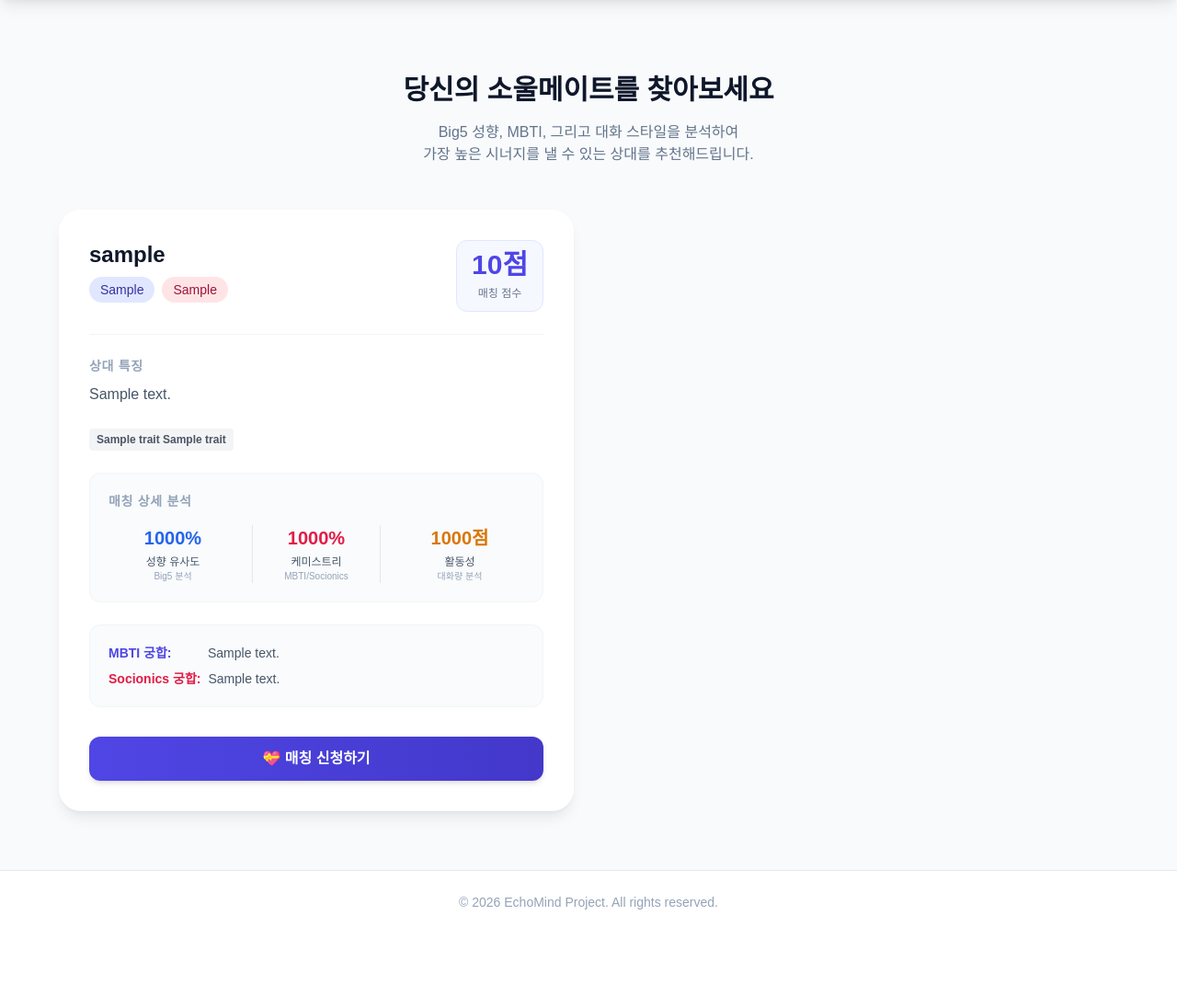
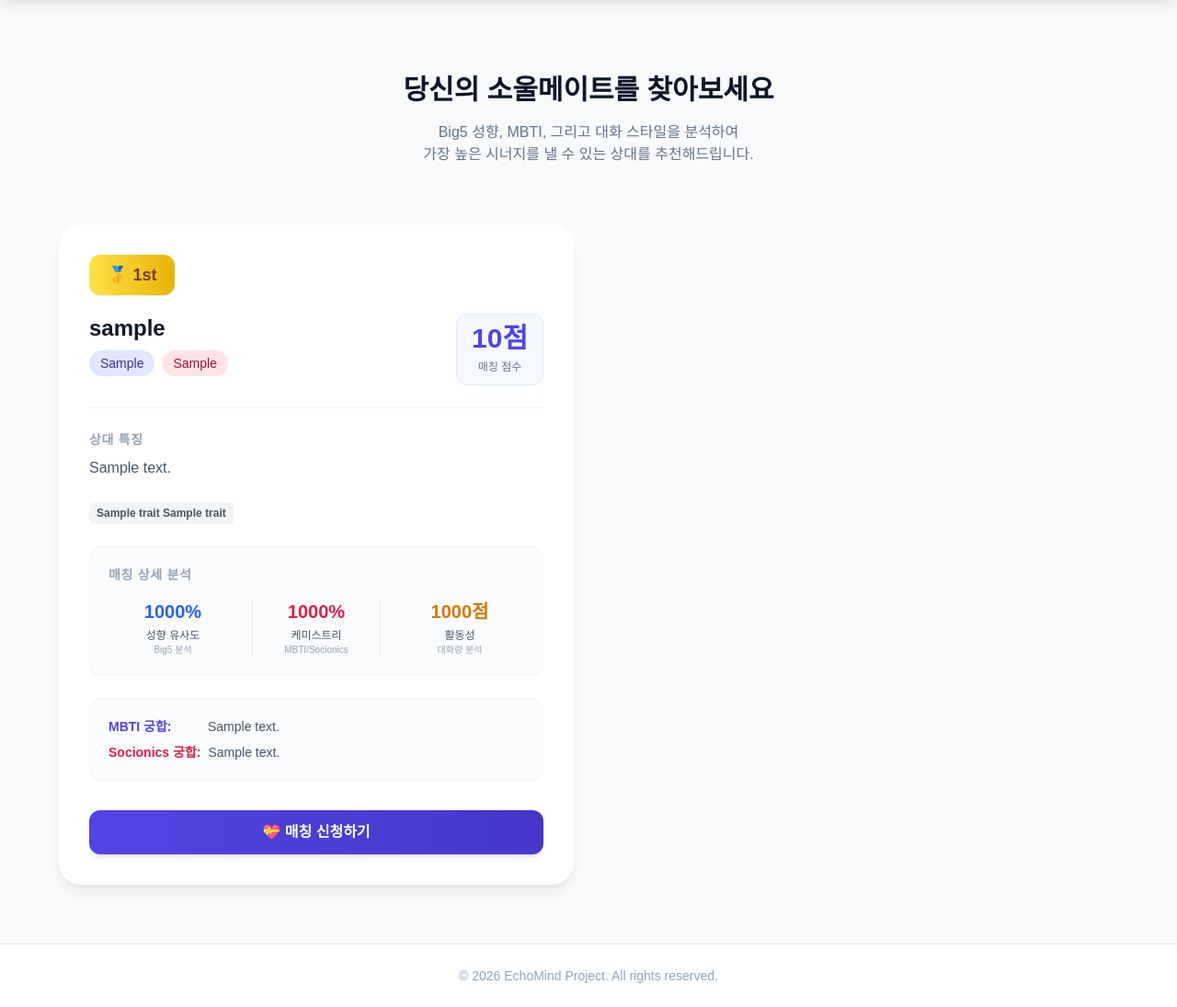
Before and after one commit to 2026TUKCOMCD/EchoMind, a Flask app: template templates/match.html in a window 1280 px wide. Shown: the part 66-1161 px from the top of the page at 92% size. Before the commit the page ends 1055 px from the top, so only its background shows below. Run offline with Flask 3, Linux system fonts and the light colour scheme; the template is opened without the code that fills it: most values are stand-ins (such as "Sample title", 1, 10 or a date in 2020); some libraries are stand-ins or nearby versions.

Commit message:
add matching rank UI
-매칭 순위 ui 추가
-분석결과에서 심미안 항목을 개방성으로 수정
-매칭 시뮬레이션에서 가중치가 음수로 되는 버그 수정

```diff
--- a/templates/match.html
+++ b/templates/match.html
@@ -16,7 +16,29 @@
     <div class="grid grid-cols-1 lg:grid-cols-2 gap-8">
         {% for cand in candidates %}
         <div
-            class="glass-panel p-8 rounded-3xl hover:shadow-xl transition-all duration-300 transform hover:-translate-y-1">
+            class="glass-panel p-8 rounded-3xl hover:shadow-xl transition-all duration-300 transform hover:-translate-y-1 mt-4">
+
+            <!-- [NEW] Ranking Badge (Inside Card) -->
+            <div class="mb-5">
+                {% if loop.index == 1 %}
+                <span
+                    class="bg-gradient-to-r from-yellow-300 to-yellow-500 text-yellow-900 shadow-sm text-lg font-black px-5 py-2 rounded-xl inline-flex items-center gap-2">🥇
+                    1st</span>
+                {% elif loop.index == 2 %}
+                <span
+                    class="bg-gradient-to-r from-slate-200 to-slate-400 text-slate-800 shadow-sm text-lg font-black px-5 py-2 rounded-xl inline-flex items-center gap-2">🥈
+                    2nd</span>
+                {% elif loop.index == 3 %}
+                <span
+                    class="bg-gradient-to-r from-amber-600 to-amber-800 text-white shadow-sm text-lg font-black px-5 py-2 rounded-xl inline-flex items-center gap-2">🥉
+                    3rd</span>
+                {% else %}
+                <span
+                    class="bg-indigo-50 dark:bg-slate-700 text-slate-600 dark:text-slate-300 shadow-sm text-lg font-black px-5 py-2 rounded-xl inline-flex items-center">{{
+                    loop.index }}th</span>
+                {% endif %}
+            </div>
+
             <!-- Header Section -->
             <div class="flex justify-between items-start mb-6 pb-6 border-b border-gray-100 dark:border-slate-700">
                 <div>
--- a/visualize_profile.py
+++ b/visualize_profile.py
@@ -614,7 +614,7 @@ def generate_report_html(data: dict, return_body_only=False) -> str:
     }
 
     display_names = {
-        "openness": "심미안 (Openness)",
+        "openness": "개방성 (Openness)",
         "conscientiousness": "성실성 (Conscientiousness)",
         "extraversion": "외향성 (Extraversion)",
         "agreeableness": "우호성 (Agreeableness)",
```
Also changed, not shown: static/js/admin/matching_tab.js (+15 -1 lines).
